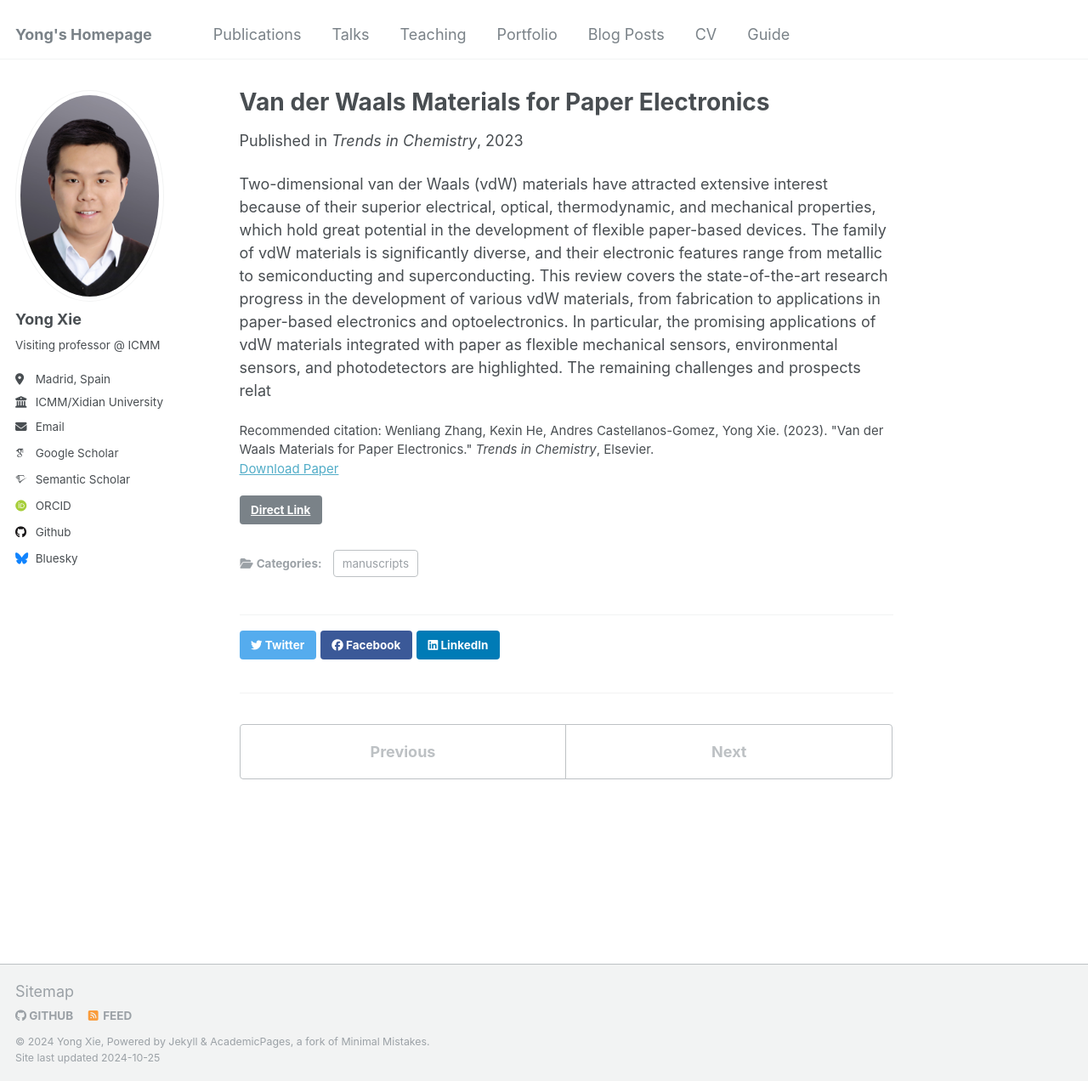
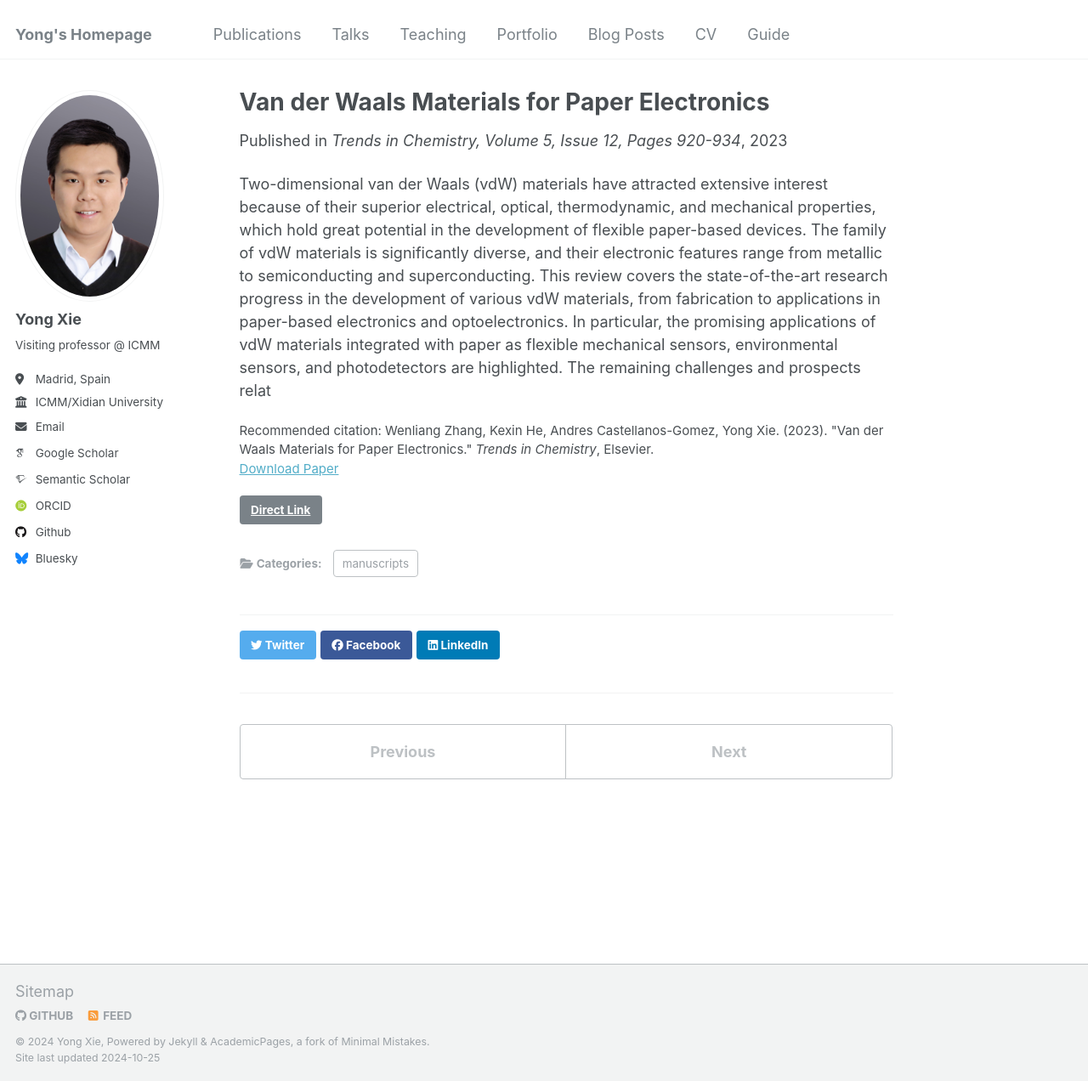
Before and after one commit to YongXie-ICMM/yongxie-icmm.github.io, a Jekyll site: the page built from _publications/2010-10-01-paper-title-number-2.md, in a window 1280 px wide and 1272 px high. Shown: the whole window at 85% size. Built offline with Jekyll 4.4.1, drawn with Linux system fonts in a browser that asks for light colours; some web fonts are replaced.

```diff
--- a/_publications/2010-10-01-paper-title-number-2.md
+++ b/_publications/2010-10-01-paper-title-number-2.md
@@ -5,7 +5,7 @@
 permalink: /publication/2023-11-17-van-der-waals-paper-electronics
 excerpt: 'This review covers the state-of-the-art research progress in the development of van der Waals materials and their applications in paper-based electronics and optoelectronics.'
 date: 2023-11-17
-venue: 'Trends in Chemistry'
+venue: 'Trends in Chemistry, Volume 5, Issue 12, Pages 920-934'
 paperurl: 'https://www.cell.com/trends/chemistry/fulltext/S2589-5974(23)00238-1'
 link: 'https://www.cell.com/trends/chemistry/fulltext/S2589-5974(23)00238-1'
 citation: 'Wenliang Zhang, Kexin He, Andres Castellanos-Gomez, Yong Xie. (2023). &quot;Van der Waals Materials for Paper Electronics.&quot; <i>Trends in Chemistry</i>, Elsevier.'
```
